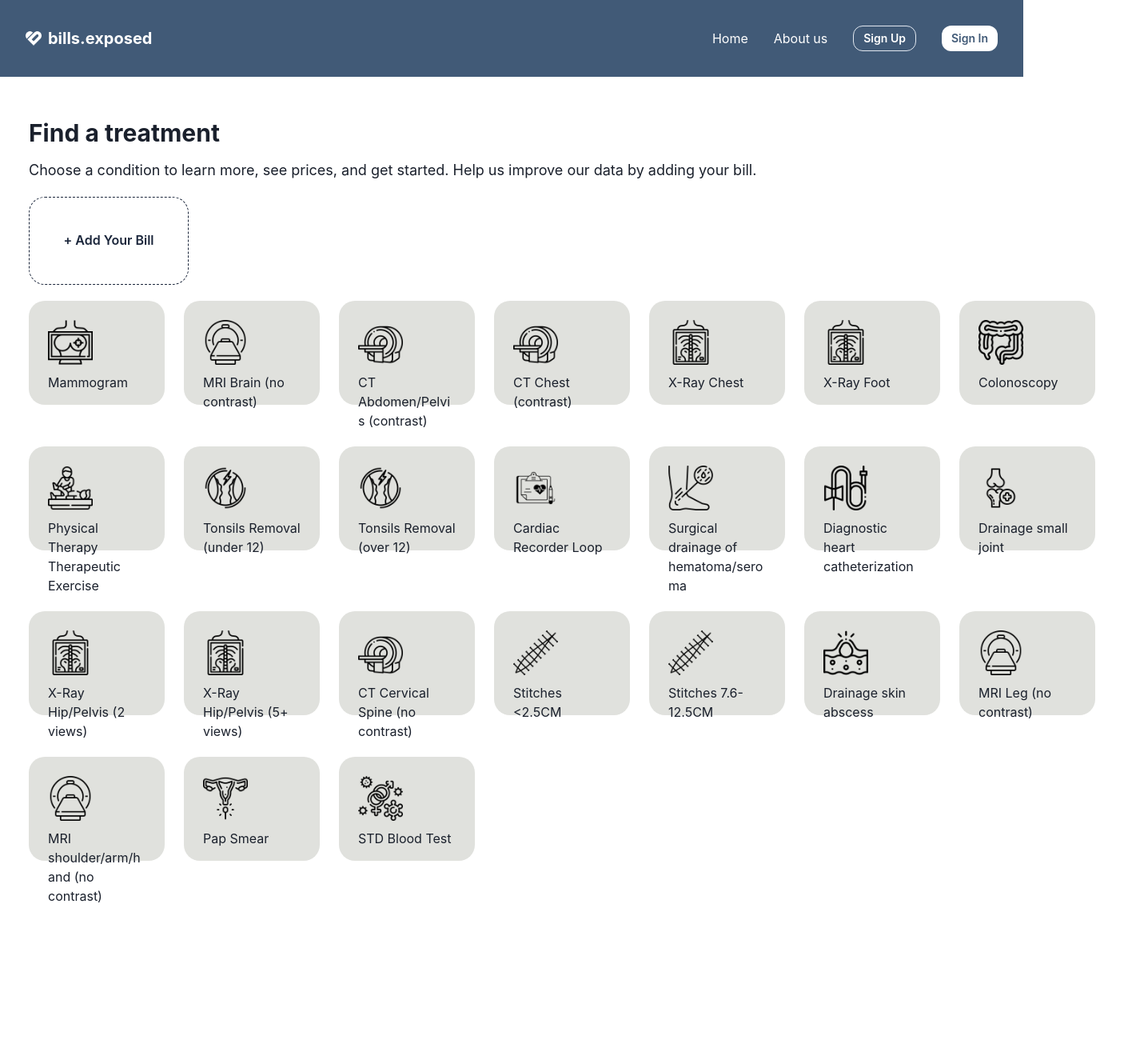
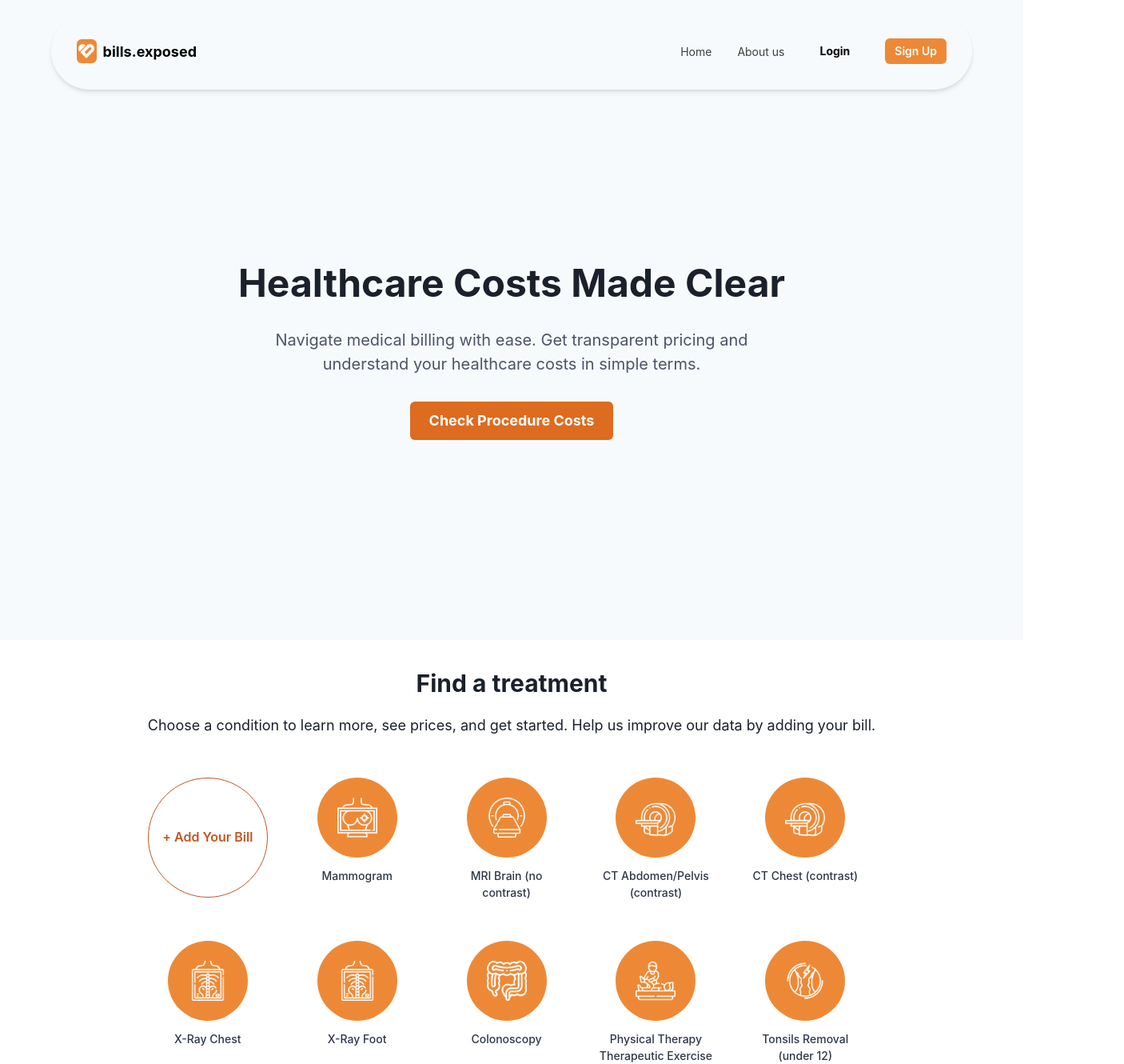
Before and after one commit to lisayan/bills-fyi, a React (Create React App) app: page / in a window 1280 px wide. Shown: the top 1330 px of the page at 80% size, 1406 px wide, since content can reach past the window. Before the commit the page ends 1168 px from the top, so only its background shows below. Built offline with nearby package versions, Linux system fonts and the light colour scheme.

Commit message:
Home page complete

```diff
--- a/package.json
+++ b/package.json
@@ -24,6 +24,7 @@
     "react-router-dom": "^6.22.3",
     "react-scripts": "5.0.1",
     "react-table": "^7.8.0",
+    "styled-components": "^6.1.13",
     "web-vitals": "^2.1.4"
   },
   "scripts": {
--- a/src/components/Header/Logo.jsx
+++ b/src/components/Header/Logo.jsx
@@ -1,15 +1,26 @@
 import React from "react"
-import { Box, Text } from "@chakra-ui/react"
+import { Box, Text, Flex } from "@chakra-ui/react"
 import logo from '../../images/logo_white.png'
-import '../../styles/logo.css';
 
 export default function Logo(props) {
   return (
-    <Box {...props} display="flex" alignItems="center">
-      <img src={logo} alt="logo" className="logoContainer" />
-      <Text fontSize="xl" fontWeight="bold" ml="2">
-        bills.exposed
-      </Text>
+    <Box {...props}>
+      <Flex alignItems="center">
+        <Flex
+          width="40px"
+          height="30px"
+          bg="orange.400"
+          borderRadius="md"
+          justifyContent="center"
+          alignItems="center"
+          mr={2}
+        >
+          <img src={logo} alt="logo" style={{ width: '20px', height: '20px' }} />
+        </Flex>
+        <Text fontSize="lg" fontWeight="bold">
+          bills.exposed
+        </Text>
+      </Flex>
     </Box>
   )
 }
--- a/src/components/Header/MenuLinks.jsx
+++ b/src/components/Header/MenuLinks.jsx
@@ -1,8 +1,8 @@
 import React from 'react'
-import { Stack, Button, Box } from "@chakra-ui/react";
+import { Stack, Button, Box, Text } from "@chakra-ui/react";
 import MenuItem from "./MenuItem";
 
-export default function MenuLinks({ isOpen }) {
+export default function MenuLinks({ isOpen, onSignUpClick }) {
   return (
     <Box
       display={{ base: isOpen ? "block" : "none", md: "block" }}
@@ -15,34 +15,41 @@ export default function MenuLinks({ isOpen }) {
         direction={["column", "row", "row", "row"]}
         pt={[4, 4, 0, 0]}
       >
-          <MenuItem to="/">Home</MenuItem>
-          <MenuItem to="/about">About us </MenuItem>
-          <MenuItem to="/add-bills">
+        <MenuItem to="/">
+          <Text fontSize="sm" fontWeight="normal">Home</Text>
+        </MenuItem>
+        <MenuItem to="/about">
+          <Text fontSize="sm" fontWeight="normal">About us</Text>
+        </MenuItem>
+        <MenuItem>
           <Button
             size="sm"
-              rounded="xl"
-              color={["primary.500", "primary.500", "white", "white"]}
-              bg={["white", "white", "primary.100", "primary.100"]}
+            rounded="md"
+            color="black"
+            fontWeight="bold"
+            bg="transparent"
             _hover={{
-                bg: ["primary.100", "primary.100", "primary.600", "primary.600"],
+              bg: "whiteAlpha.300"
             }}
-              variant={'outline'}
+          >
+            Login
+          </Button>
+        </MenuItem>
+        <MenuItem>
+          <Button
+            size="sm"
+            rounded="md"
+            color="white"
+            bg="orange.400"
+            _hover={{
+              bg: "orange.500"
+            }}
+            onClick={(e) => {
+              e.preventDefault();
+              onSignUpClick();
+            }}
           >
             Sign Up
-            </Button>
-          </MenuItem>
-          <MenuItem to="/signup" isLast>
-            <Button
-              size="sm"
-              rounded="xl"
-              color={["primary.500", "primary.500", "white", "primary.100"]}
-              bg={["white", "white", "primary.100", "white"]}
-              _hover={{
-                bg: ["primary.100", "primary.100", "primary.600", "primary.600"],
-              }}
-              variant={'solid'}
-            >
-              Sign In
           </Button>
         </MenuItem>
       </Stack>
--- a/src/components/Header/NavBar.jsx
+++ b/src/components/Header/NavBar.jsx
@@ -1,10 +1,10 @@
-import React, {useState} from 'react'
+import React from 'react'
 import NavBarContainer from "./NavBarContainer";
 import MenuToggle from "./MenuToggle";
 import MenuLinks from "./MenuLinks";
 import Logo from "./Logo";
 
-function NavBar(props) {
+function NavBar({ onSignUpClick, ...props }) {
     const [isOpen, setIsOpen] = React.useState(false);
 
     const toggle = () => setIsOpen(!isOpen);
@@ -13,10 +13,10 @@ function NavBar(props) {
       <NavBarContainer {...props}>
         <Logo
           w="150px"
-          color={["white", "white", "white", "white"]}
+          color="black"
         />
         <MenuToggle toggle={toggle} isOpen={isOpen} />
-        <MenuLinks isOpen={isOpen} />
+        <MenuLinks isOpen={isOpen} onSignUpClick={onSignUpClick} />
       </NavBarContainer>
     );
 }
--- a/src/components/Header/NavBarContainer.jsx
+++ b/src/components/Header/NavBarContainer.jsx
@@ -1,7 +1,7 @@
-import React from 'react'
-import { Divider, Flex } from "@chakra-ui/react"
+import React from "react";
+import { Flex } from "@chakra-ui/react";
 
-export default function NavBarContainer({ children, ...props }) {
+const NavBarContainer = ({ children, ...props }) => {
   return (
     <Flex
       as="nav"
@@ -11,11 +11,18 @@ export default function NavBarContainer({ children, ...props }) {
       w="100%"
       mb={8}
       p={8}
-      bg={["primary.500", "primary.500", "transparent", "primary.100"]}
-      color={["white", "white", "primary.700", "white"]}
-      // {...props}
+      bg={["primary.500", "primary.500", "transparent", "transparent"]}
+      color={["white", "white", "primary.700", "primary.700"]}
+      borderRadius="full"
+      boxShadow="md"
+      marginX="auto"
+      maxWidth="90%"
+      marginTop={4}
+      {...props}
     >
       {children}
-  </Flex>
-  )
-}
+    </Flex>
+  );
+};
+
+export default NavBarContainer;
--- a/src/components/ProcedurePanels/ProcedurePill.jsx
+++ b/src/components/ProcedurePanels/ProcedurePill.jsx
@@ -1,29 +1,39 @@
 import React from 'react';
-import { Box, Icon, Image, Text } from '@chakra-ui/react';
-import { FiMapPin } from 'react-icons/fi'; // Importing the location icon
+import { Box, Text, VStack } from "@chakra-ui/react";
 import { Link } from "react-router-dom";
-import {procedureCard, procedureCardInner, procedureIcon } from '../../styles/procedurepanels.css';
 
 export default function ProcedurePill({ link, image, procedure }) {
   return (
-    <div className="procedureCard">
-        <Link to={link}>
+    <Link to={link}>
+      <VStack spacing={3} width="150px" height="180px" justify="flex-start">
+        <Box
+          bg="orange.400"
+          borderRadius="full"
+          width="100px"
+          height="100px"
+          display="flex"
+          justifyContent="center"
+          alignItems="center"
+        >
           <Box
-            bg="#E0E1DD"
-            textAlign="left"
-            display="inline-block"
-            width="170px"
-            height="130px"
-            position="relative"
-            borderRadius="20px"
-            padding="12px"
-          >
-            <div className="procedureCardInner">
-              <Image src={image} alt="mri" width="56px" height="56px"/>
-              <Text marginTop="10px">{procedure}</Text>
-            </div>
-          </Box>
-        </Link>
-    </div>
-  )
-};
+            as="img"
+            src={image}
+            alt={procedure}
+            width="50px"
+            height="50px"
+            filter="brightness(0) invert(1)"
+          />
+        </Box>
+        <Text
+          textAlign="center"
+          fontWeight="medium"
+          fontSize="sm"
+          color="gray.700"
+          noOfLines={2}
+        >
+          {procedure}
+        </Text>
+      </VStack>
+    </Link>
+  );
+}
--- a/src/components/ProcedurePanels/ProcedurePillContainerRow.jsx
+++ b/src/components/ProcedurePanels/ProcedurePillContainerRow.jsx
@@ -1,6 +1,6 @@
 import React from 'react';
 import { Link } from 'react-router-dom';
-import { Box, Button, Stack, Text } from '@chakra-ui/react';
+import { Box, Button, Stack, Text, Flex, Grid } from '@chakra-ui/react';
 import ProcedurePill from './ProcedurePill.jsx';
 import '../../styles/procedurepanels.css';
 import mriIcon from "../../images/mri_icon.jpg";
@@ -43,30 +43,23 @@ export default function ProcedurePillContainerRow() {
   return (
     <div className='procedureCardContainer'>
       <Box p={4}>
-        <Text fontSize="30px" fontWeight="bold" marginBottom="10px" marginLeft="20px">Find a treatment</Text>
-        <Text fontSize="18px" marginLeft="20px" marginBottom="20px">Choose a condition to learn more, see prices, and get started. Help us improve our data by adding your bill.</Text>
+        <Flex direction="column" alignItems="center">
+          <Text fontSize="3xl" fontWeight="bold" mb={4} textAlign="center">Find a treatment</Text>
+          <Text fontSize="lg" mb={8} textAlign="center">Choose a condition to learn more, see prices, and get started. Help us improve our data by adding your bill.</Text>
+        </Flex>
+        <div className="procedureCardSection">
+          <Grid templateColumns="repeat(auto-fill, minmax(150px, 1fr))" gap={6}>
             <Link to="/addbillpage">
               <Button
-            borderRadius="20px"
+                borderRadius="full"
                 variant="outline"
-            borderStyle="dashed"
-            borderColor="#1B263B"
-            textColor="#1B263B"
+                colorScheme="orange"
                 p={3}
                 px={5}
-            width="200px"
-            height="110px"
-            marginLeft="20px"
+                width="150px"
+                height="150px"
               >+ Add Your Bill</Button>
             </Link>
-        <div className="procedureCardSection">
-          <Stack
-            spacing={6}
-            align="flex-start"
-            direction={["column", "row", "row", "row"]}
-            pt={[4, 4, 0, 0]}
-            className="procedureCardRow"
-          >
             <ProcedurePill
               link="/Mammogram"
               image={mammogramIcon}
@@ -102,14 +95,6 @@ export default function ProcedurePillContainerRow() {
               image={colonoscopyIcon}
               procedure="Colonoscopy"
             />
-          </Stack>
-          <Stack
-            spacing={6}
-            align="flex-start"
-            direction={["column", "row", "row", "row"]}
-            pt={[4, 4, 0, 0]}
-            className="procedureCardRow"
-          >
             <ProcedurePill
               link="/pt_therapeutic_exercise"
               image={PTIcon}
@@ -145,14 +130,6 @@ export default function ProcedurePillContainerRow() {
               image={jointsIcon}
               procedure="Drainage small joint"
             />
-          </Stack>
-          <Stack
-            spacing={6}
-            align="flex-start"
-            direction={["column", "row", "row", "row"]}
-            pt={[4, 4, 0, 0]}
-            className="procedureCardRow"
-          >
             <ProcedurePill
               link="/xray_hip_pelvis_2views"
               image={xrayIcon}
@@ -188,14 +165,6 @@ export default function ProcedurePillContainerRow() {
               image={mriIcon}
               procedure="MRI Leg (no contrast)"
             />
-          </Stack>
-          <Stack
-            spacing={6}
-            align="flex-start"
-            direction={["column", "row", "row", "row"]}
-            pt={[4, 4, 0, 0]}
-            className="procedureCardRow"
-          >
             <ProcedurePill
               link="/mri_shoulder_arm_hand_no_contrast"
               image={mriIcon}
@@ -225,13 +194,8 @@ export default function ProcedurePillContainerRow() {
               link="/MRI"
               image={hairTransplantIcon}
               procedure="Hair Transplant"
-            />
-            <ProcedurePill
-              link="/MRI"
-              image={dialysisIcon}
-              procedure="Dialysis"
             /> */}
-          </Stack>
+          </Grid>
         </div>
       </Box>
     </div>
--- /dev/null
+++ b/src/components/Signup/Signup.jsx
@@ -0,0 +1,67 @@
+import React, { useState } from 'react';
+import {
+  Box,
+  Heading,
+  Text,
+  Input,
+  Button,
+  VStack,
+  useToast,
+} from '@chakra-ui/react';
+
+export default function Signup() {
+  const [email, setEmail] = useState('');
+  const toast = useToast();
+
+  const handleSubmit = (e) => {
+    e.preventDefault();
+    // Here you would typically send the email to your backend
+    console.log('Email submitted:', email);
+
+    // Show a success toast
+    toast({
+      title: "Thanks for signing up!",
+      description: "We'll keep you updated on our progress.",
+      status: "success",
+      duration: 5000,
+      isClosable: true,
+    });
+
+    // Clear the input
+    setEmail('');
+  };
+
+  return (
+    <Box bg="gray.50" py={16} px={4}>
+      <VStack spacing={8} maxWidth="600px" mx="auto" textAlign="center">
+        <Heading as="h2" size="xl">
+          Get Early Access
+        </Heading>
+        <Text fontSize="lg">
+          Be the first to know when we launch. Sign up for early access and exclusive updates.
+        </Text>
+        <Box as="form" onSubmit={handleSubmit} width="100%">
+          <VStack spacing={4}>
+            <Input
+              type="email"
+              placeholder="Enter your email"
+              value={email}
+              onChange={(e) => setEmail(e.target.value)}
+              required
+              size="lg"
+              bg="white"
+            />
+            <Button
+              type="submit"
+              colorScheme="orange"
+              size="lg"
+              width="full"
+            >
+              Sign Up for Early Access
+            </Button>
+          </VStack>
+        </Box>
+      </VStack>
+    </Box>
+  );
+}
--- /dev/null
+++ b/src/components/Signup/index.jsx
@@ -0,0 +1,2 @@
+import Signup from "./Signup";
+export default Signup;
--- a/src/pages/Home.jsx
+++ b/src/pages/Home.jsx
@@ -1,13 +1,59 @@
-import React from 'react';
+import React, { useRef } from 'react';
+import { Box, Flex, VStack, Heading, Text, Button, Center } from "@chakra-ui/react";
 import Header from "../components/Header";
-import DisplayData from "../components/DisplayData";
-import ProcedurePanels from "../components/ProcedurePanels"
+import ProcedurePanels from "../components/ProcedurePanels";
+import Signup from "../components/Signup";
 
 export default function HomePage() {
+    const procedurePanelsRef = useRef(null);
+    const signupSectionRef = useRef(null);
+
+    const scrollToProcedurePanels = () => {
+        procedurePanelsRef.current?.scrollIntoView({ behavior: 'smooth' });
+    };
+
+    const scrollToSignup = () => {
+        signupSectionRef.current?.scrollIntoView({ behavior: 'smooth' });
+    };
+
     return (
-        <div>
-            <Header />
-            <ProcedurePanels />
-        </div>
-    )
-};
+        <Box>
+            <Flex direction="column" minHeight="100vh" bg="gray.50">
+                <Box width="100%" position="absolute" top={0} zIndex={10}>
+                    <Header onSignUpClick={scrollToSignup} />
+                </Box>
+                <VStack
+                    spacing={8}
+                    align="center"
+                    justify="center"
+                    flex={1}
+                    textAlign="center"
+                    px={4}
+                    pt={20}
+                >
+                    <Heading as="h1" size="2xl" color="gray.800">
+                        Healthcare Costs Made Clear
+                    </Heading>
+                    <Text fontSize="xl" color="gray.600" maxWidth="600px">
+                        Navigate medical billing with ease. Get transparent pricing and
+                        understand your healthcare costs in simple terms.
+                    </Text>
+                    <Button
+                        colorScheme="orange"
+                        size="lg"
+                        fontWeight="bold"
+                        onClick={scrollToProcedurePanels}
+                    >
+                        Check Procedure Costs
+                    </Button>
+                </VStack>
+            </Flex>
+            <Center ref={procedurePanelsRef}>
+                <ProcedurePanels />
+            </Center>
+            <Box ref={signupSectionRef}>
+                <Signup />
+            </Box>
+        </Box>
+    );
+}
```
Also changed, not shown: 1 other file (tests, documents, lock files or other folders). Lines whose indentation alone changed are shown as unchanged.
